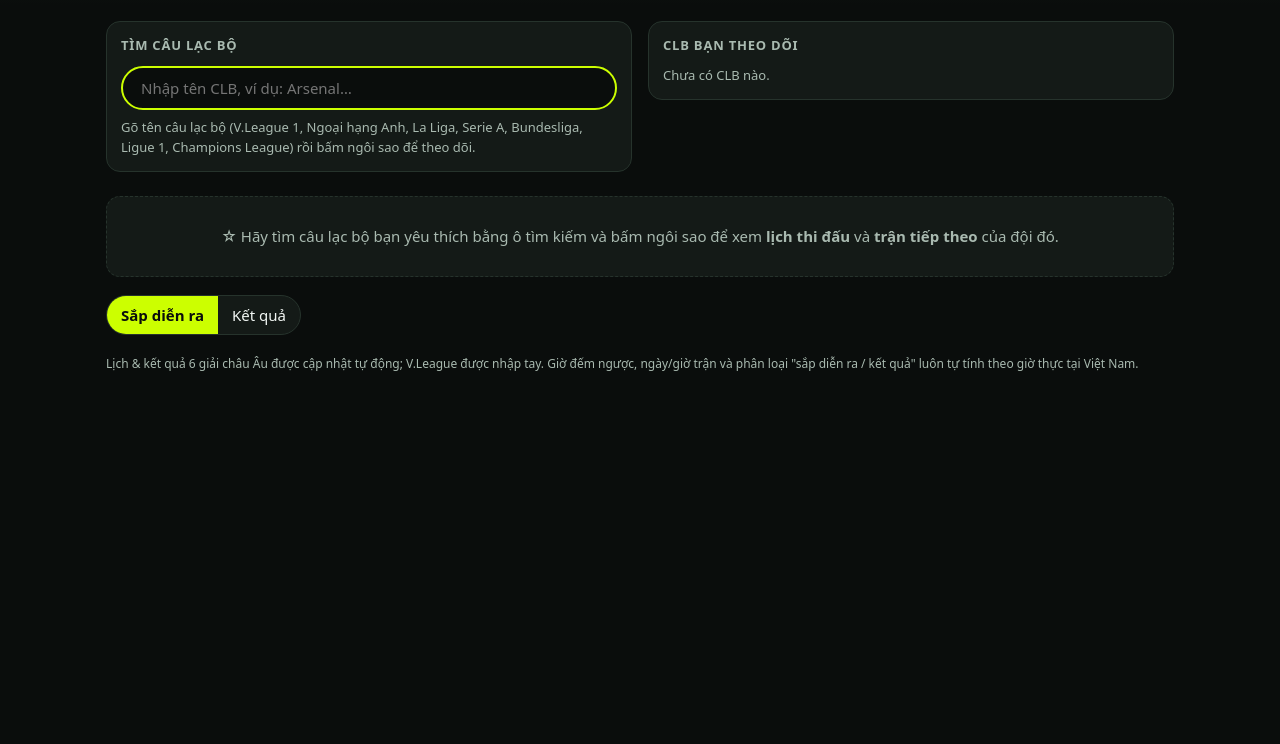
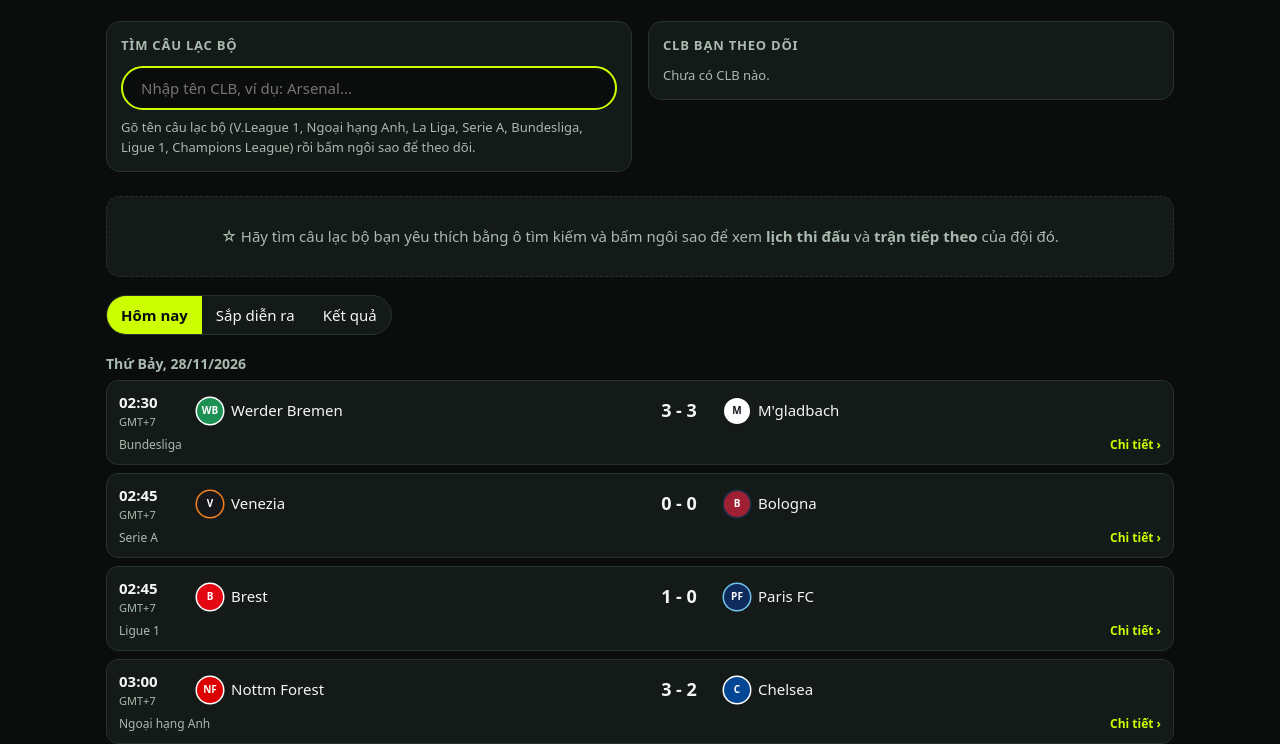
Before and after one commit to phamanhvu0901/lichbongda, a plain HTML site: page docs/index.html in a window 1280 px wide. Shown: the part 90-834 px from the top of the page. Before the commit the page ends 800 px from the top, so only its background shows below. Drawn offline with Linux system fonts and the light colour scheme.

Commit message:
Update index.html

```diff
--- a/docs/index.html
+++ b/docs/index.html
@@ -172,7 +172,8 @@ input[type=search]:focus-visible{outline:2px solid var(--accent);outline-offset:
     <div id="nextWrap"></div>
     <div class="bar">
       <div class="seg" role="group" aria-label="Loại trận">
-        <button data-tab="up" aria-pressed="true">Sắp diễn ra</button>
+        <button data-tab="day" aria-pressed="true">Hôm nay</button>
+        <button data-tab="up" aria-pressed="false">Sắp diễn ra</button>
         <button data-tab="res" aria-pressed="false">Kết quả</button>
       </div>
     </div>
@@ -420,7 +421,7 @@ const clubs=new Map(); // tên -> Set giải
 M.forEach(m=>[m.h,m.a].forEach(c=>{if(!clubs.has(c))clubs.set(c,new Set());clubs.get(c).add(m.lg)}));
 const load=(k,d)=>{try{return JSON.parse(localStorage.getItem(k))??d}catch(e){return d}};
 const save=(k,v)=>{try{localStorage.setItem(k,JSON.stringify(v))}catch(e){}};
-const S={fav:new Set(load('fav',[]).filter(c=>clubs.has(c))),tab:load('tab','up')==='res'?'res':'up',q:''};
+const S={fav:new Set(load('fav',[]).filter(c=>clubs.has(c))),tab:'day',q:''};
 const persist=()=>save('fav',[...S.fav]);
 
 // ---- Tiện ích
@@ -439,6 +440,12 @@ function countdown(t,now){
   if(days>0)return `Còn ${days} ngày ${h} giờ`;
   if(h>0)return `Còn ${h} giờ ${mi} phút`;
   return `Còn ${mi} phút`;
+}
+
+// Ngày hiển thị ở tab đầu: hôm nay; nếu không có trận thì ngày sắp tới gần nhất, hết lịch thì ngày gần nhất đã qua
+function focusDay(now){
+  const today=fKey.format(now),days=[...new Set(M.map(m=>fKey.format(m.t)))].sort();
+  return {today,day:days.find(d=>d>=today)||days[days.length-1]};
 }
 
 // ---- Vẽ giao diện
@@ -486,13 +493,16 @@ function drawNext(){
 }
 function drawList(){
   const now=Date.now();
-  if(!S.fav.size){list.innerHTML='';return}
-  let ms=M.filter(m=>S.fav.has(m.h)||S.fav.has(m.a));
-  const up=S.tab==='up';
-  ms=ms.filter(m=>up?isUpcoming(m,now):!isUpcoming(m,now));
-  ms.sort((a,b)=>up?a.t-b.t:b.t-a.t);
+  const byDay=S.tab==='day',up=S.tab==='up',{today,day}=focusDay(now);
+  const label=document.querySelector('[data-tab="day"]');
+  label.textContent=day===today?'Hôm nay':'Ngày gần nhất';
+  if(!byDay&&!S.fav.size){list.innerHTML='';return}
+  // Tab theo ngày hiện mọi trận; hai tab còn lại chỉ hiện CLB đang theo dõi
+  const ms=byDay?M.filter(m=>fKey.format(m.t)===day)
+    :M.filter(m=>(S.fav.has(m.h)||S.fav.has(m.a))&&isUpcoming(m,now)===up);
+  ms.sort((a,b)=>byDay||up?a.t-b.t:b.t-a.t);
   if(!ms.length){list.innerHTML=`<div class="empty">Không có trận ${up?'sắp diễn ra':'đã có kết quả'} theo bộ lọc hiện tại.</div>`;return}
-  let out='',last='';
+  let out=byDay&&day!==today?'<div class="empty" style="padding:14px">Hôm nay không có trận. Đang hiện ngày có trận gần nhất.</div>':'',last='';
   for(const m of ms){
     const k=fKey.format(m.t);
     if(k!==last){out+=`<div class="day">${fDate.format(m.t)}</div>`;last=k}
@@ -514,7 +524,7 @@ document.addEventListener('click',e=>{
   const b=e.target.closest('button');if(!b)return;
   if(b.dataset.open){openMatch(+b.dataset.open)}
   else if(b.dataset.club){const c=b.dataset.club;S.fav.has(c)?S.fav.delete(c):S.fav.add(c);persist();drawClubs();drawNext();drawList()}
-  else if(b.dataset.tab){S.tab=b.dataset.tab;save('tab',S.tab);document.querySelectorAll('[data-tab]').forEach(x=>x.setAttribute('aria-pressed',x===b));drawList()}
+  else if(b.dataset.tab){S.tab=b.dataset.tab;document.querySelectorAll('[data-tab]').forEach(x=>x.setAttribute('aria-pressed',x===b));drawList()}
   else if(b.id==='clearFav'){S.fav=new Set();persist();drawAll()}
 });
 // ---- Chi tiết trận: đội hình ra sân, dự bị, thống kê
```
